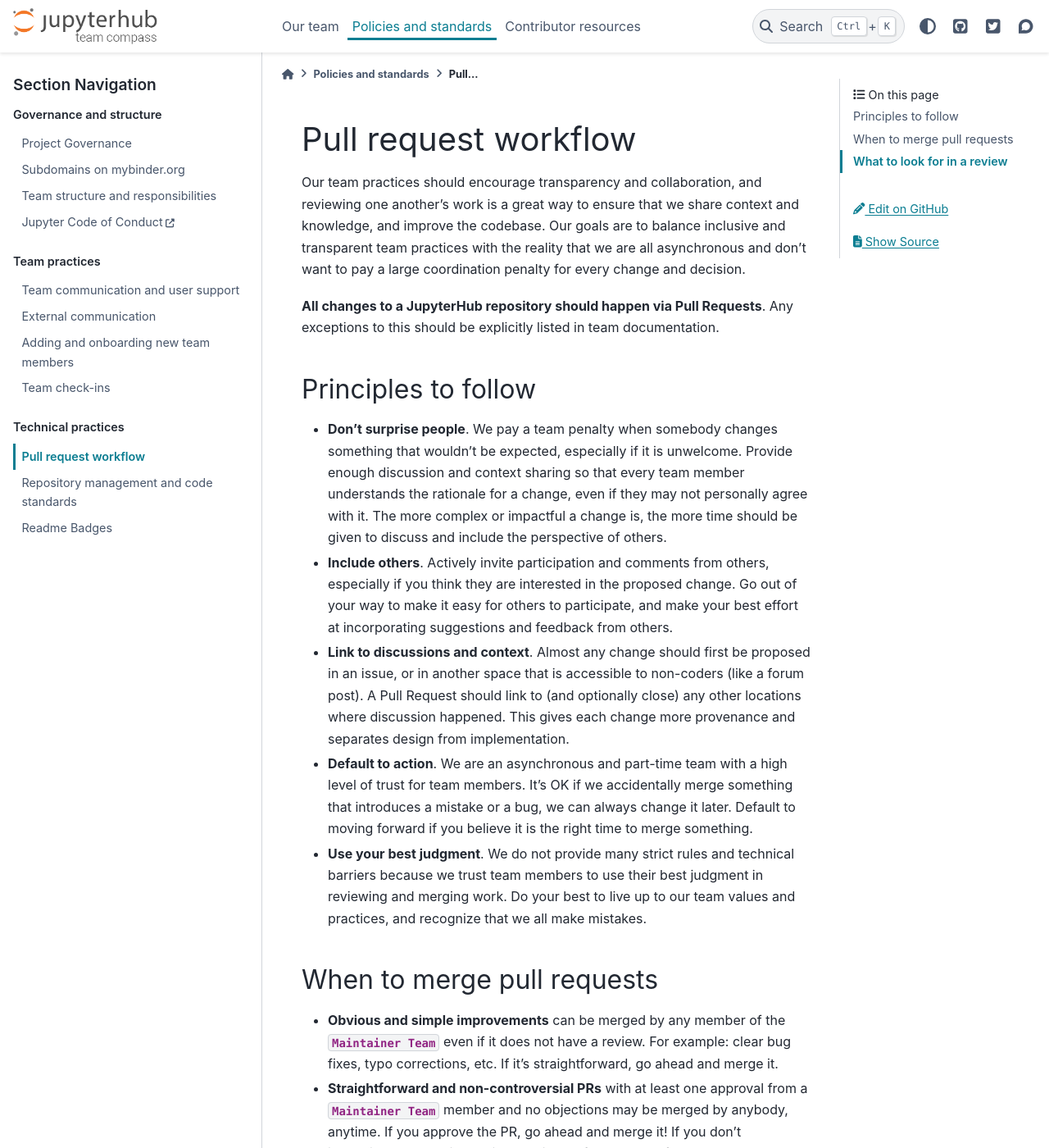
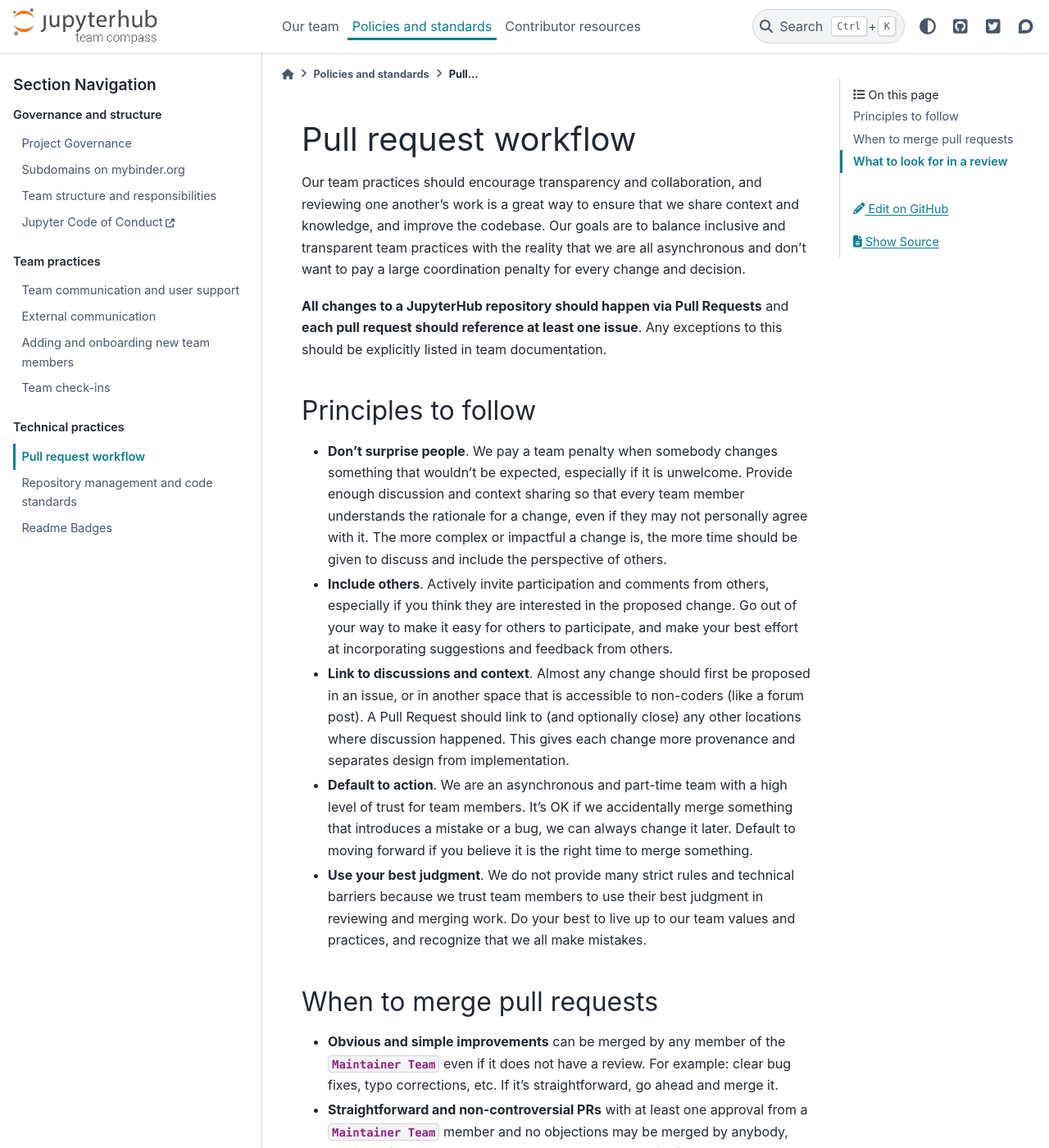
Before and after one commit to jupyterhub/team-compass, a Sphinx documentation site: the page built from docs/practices/pull_requests.md, in a window 1280 px wide and 1400 px high. Shown: the whole window at 82% size. Built offline with Sphinx 7.4.7 and the PyData theme 0.15.4, drawn with Linux system fonts in a browser that asks for light colours; the version number could not be read and is left out; some of the changed lines change nothing that is shown; some of the changed text lies outside the part shown.

Commit message:
Comments

```diff
--- a/docs/practices/pull_requests.md
+++ b/docs/practices/pull_requests.md
@@ -3,7 +3,7 @@
 Our team practices should encourage transparency and collaboration, and reviewing one another's work is a great way to ensure that we share context and knowledge, and improve the codebase.
 Our goals are to balance inclusive and transparent team practices with the reality that we are all asynchronous and don't want to pay a large coordination penalty for every change and decision.
 
-**All changes to a JupyterHub repository should happen via Pull Requests**.
+**All changes to a JupyterHub repository should happen via Pull Requests** and **each pull request should reference at least one issue**.
 Any exceptions to this should be explicitly listed in team documentation.
 
 ## Principles to follow
@@ -35,8 +35,8 @@
   Use your best judgment for how long to wait to ensure inclusive decision making process.
   The more complex, the more time you should give people.
   The more people agree, the more quickly you can safely merge.
-- **Changes to team policies** may be merged with at least two approvals from {team}`Steering Council` members`, no objections from any team member, and has been open for around five working days (follow the same guidelines as above).
-- **Proposals without consensus** may be merged if the {team}`Steering Council` has majority agreement to merge, and if there have been at least five working days to discuss.
+- **Changes to team policies** may be merged with at least two approvals from {team}`JupyterHub Council` members`, no objections from any team member, and has been open for around five working days (follow the same guidelines as above).
+- **Proposals without consensus** may be merged if the {team}`JupyterHub Council` has majority agreement to merge, and if there have been at least five working days to discuss.
 
 ## What to look for in a review
 
```
